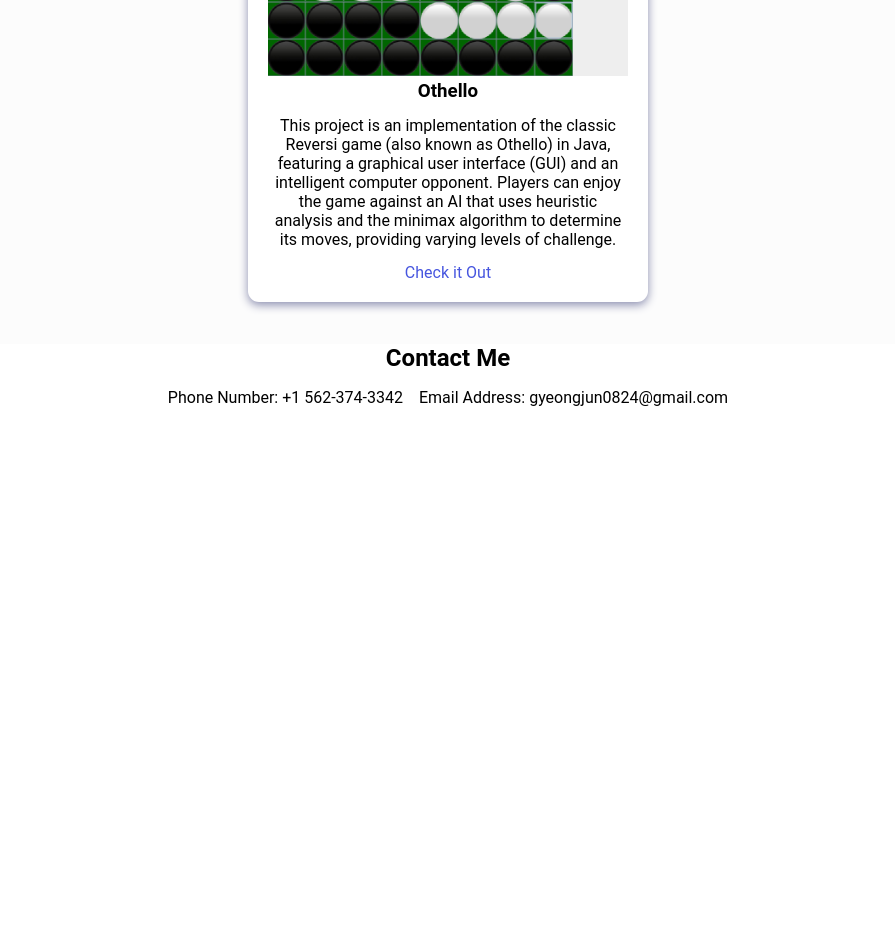
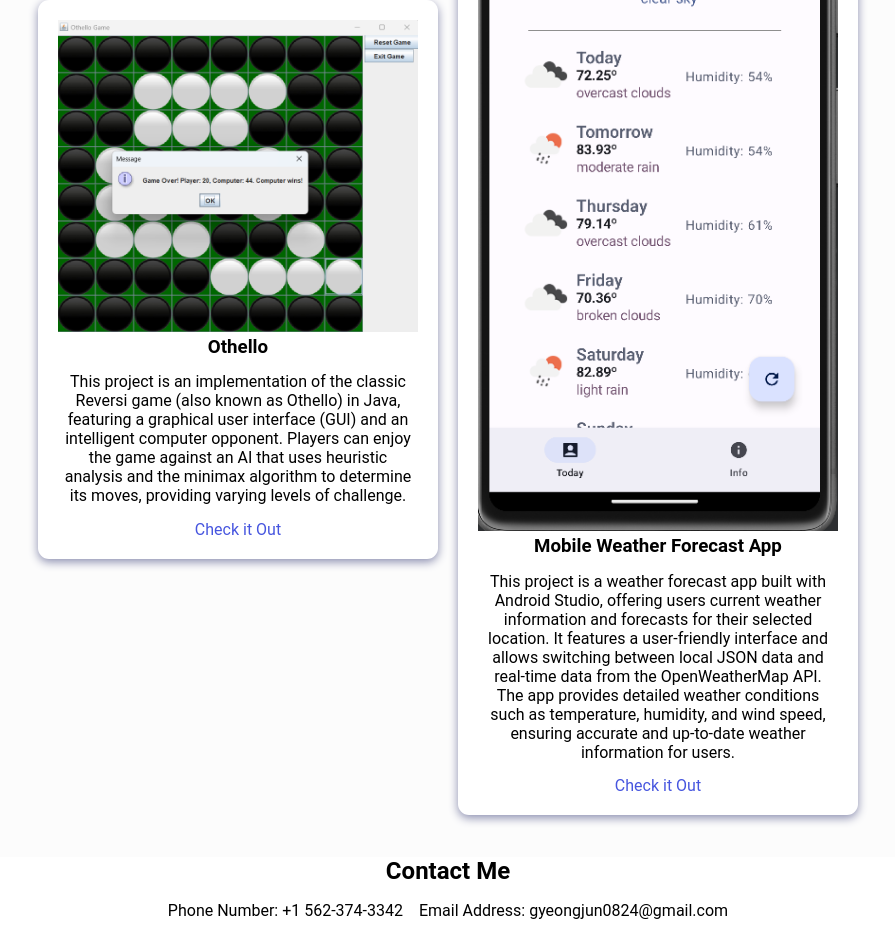
Before and after one commit to gson0824/Portfolio, a plain HTML site: page index.html in a window 1280 px wide. Shown: the part 2480-3432 px from the top of the page, without its empty margins (192-1087 px from the left). Before the commit the page ends 2919 px from the top, so only its background shows below. Drawn offline with nearby package versions, Linux system fonts and the light colour scheme.

Commit message:
Update index.html

```diff
--- a/index.html
+++ b/index.html
@@ -88,6 +88,14 @@
             </p>
             <a href="https://github.com/gson0824/Reversi" target="_blank" class="project-link">Check it Out</a>
           </div>
+          <div class="project-container project-card">
+            <img src="images/weather project.png" alt="weather forecast project" loading="lazy" class="project-pic"/>
+            <h3 class="project-title">Mobile Weather Forecast App</h3>
+            <p class="project-details">
+                This project is a weather forecast app built with Android Studio, offering users current weather information and forecasts for their selected location. It features a user-friendly interface and allows switching between local JSON data and real-time data from the OpenWeatherMap API. The app provides detailed weather conditions such as temperature, humidity, and wind speed, ensuring accurate and up-to-date weather information for users.
+            </p>
+            <a href="https://github.com/gson0824/Weather-Forecast" target="_blank" class="project-link">Check it Out</a>
+          </div>
         </div>
     </section>
 
```
